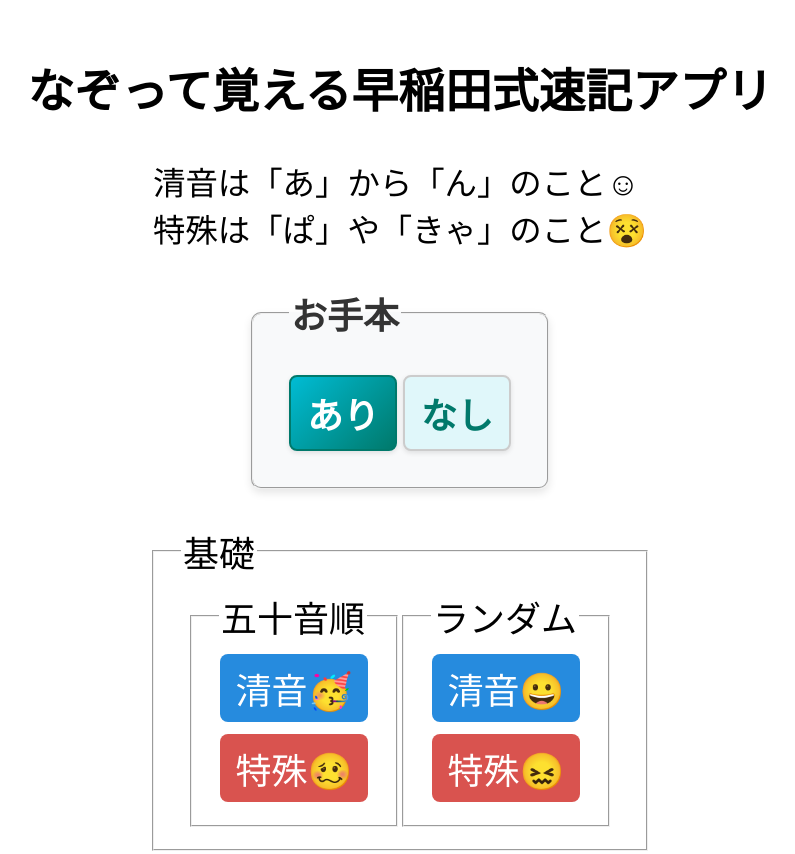
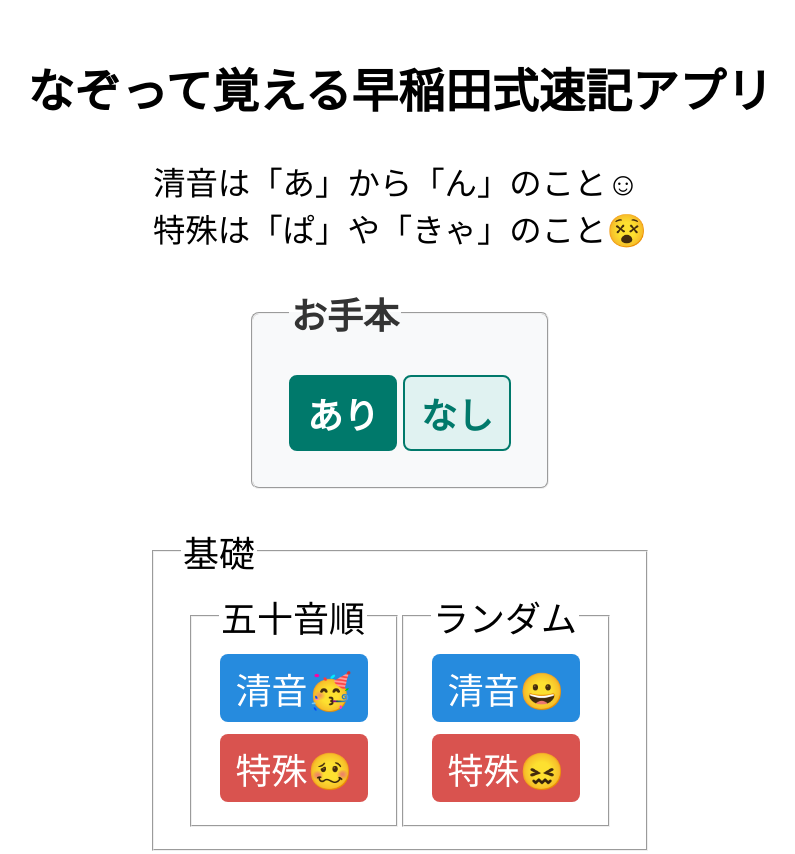
Before and after one commit to mogamoga1024/nazoru-sokki-game, a plain HTML site: page index.html in a window 1280 px wide. Shown: the top 854 px of the page, without its empty margins (240-1035 px from the left). Drawn offline with nearby package versions, Linux system fonts and the light colour scheme; a script that the page names is missing; a web font is replaced by a local one.

Commit message:
朝から毎日てーけてけて

```diff
--- a/style.css
+++ b/style.css
@@ -53,8 +53,7 @@ h2 {
   font-weight: bold;
   color: #333;
   background: #f8f9fa;
-  border-radius: 10px;
-  box-shadow: 0 4px 8px rgba(0, 0, 0, 0.1);
+  border-radius: 8px;
   width: fit-content;
   margin: 1rem auto;
 }
@@ -70,16 +69,15 @@ h2 {
   justify-content: center;
   gap: 6px;
   padding: 10px 16px;
-  border: 2px solid #ccc;
+  border: 2px solid #00796b;
   border-radius: 8px;
-  background: #e0f7fa;
+  background: #e0f2f1;
   color: #00796b;
   font-weight: bold;
   cursor: pointer;
-  transition: all 0.3s ease;
+  transition: background 0.2s, transform 0.1s;
   user-select: none;
   position: relative;
-  box-shadow: 0 2px 5px rgba(0, 0, 0, 0.1);
 }
 
 .radio-btn .icon {
@@ -87,10 +85,7 @@ h2 {
 }
 
 .radio-btn:hover {
-  background: linear-gradient(135deg, #00bcd4, #00796b);
-  color: white;
-  border-color: #00796b;
-  transform: scale(1.05);
+  background: #b2dfdb;
 }
 
 .radio-btn:active {
@@ -103,13 +98,9 @@ input[type="radio"] {
 }
 
 .radio-btn:has(input[type="radio"]:checked) {
-  background: linear-gradient(135deg, #00bcd4, #00796b);
+  background: #00796b;
   color: white;
   border-color: #00796b;
-}
-
-input[type="radio"]:checked + .icon {
-  filter: drop-shadow(0 0 5px rgba(255, 255, 255, 0.8));
 }
 
 #play-btn-container {
```
